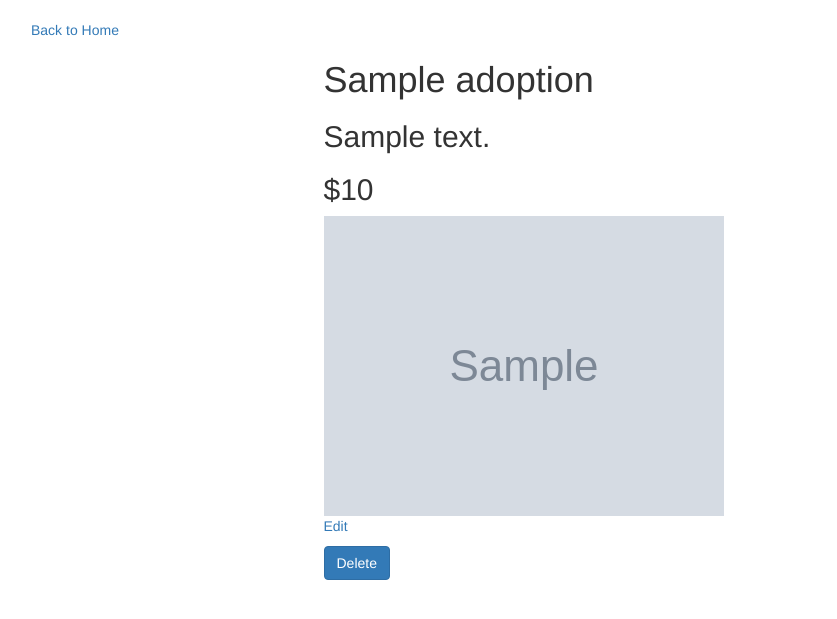
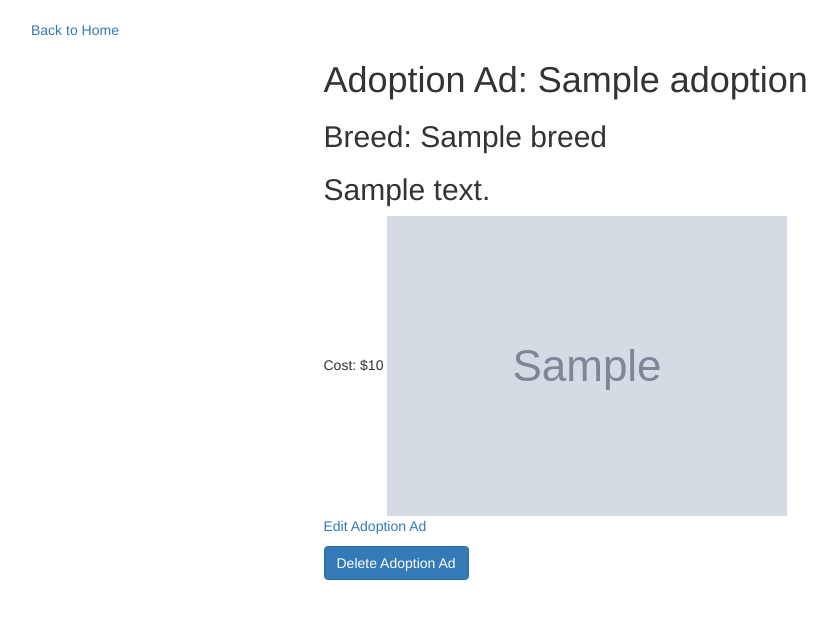
Before and after one commit to squeaky1273/adoption_contractor_project, a Flask app: template templates/adoptions_show.html in a window 1280 px wide. Shown: the part 52-671 px from the top of the page, without its empty margins (39-876 px from the left). Run offline with Flask 2, Linux system fonts and the light colour scheme; the template is opened without the code that fills it: most values are stand-ins (such as "Sample title", 1, 10 or a date in 2020); grey boxes marked "Sample" are stand-in pictures; some libraries are stand-ins or nearby versions.

Commit message:
changed naming

```diff
--- a/app.py
+++ b/app.py
@@ -6,6 +6,7 @@ import os
 host = os.environ.get('MONGODB_URI', 'mongodb://localhost:27017/Contractor')
 client = MongoClient(host=f'{host}?retryWrites=false')
 db = client.get_default_database()
+
 adoption_ads = db.adoptions
 
 app = Flask(__name__)
--- a/templates/adoptions_show.html
+++ b/templates/adoptions_show.html
@@ -5,15 +5,16 @@
 <a href='/'>Back to Home</a>
 <div class='row'>
     <div class='col-sm-6 col-sm-offset-3'>
-        <h1>{{ adoption.title }}</h1>
+        <h1>Adoption Ad: {{ adoption.name }}</h1>
+        <h2>Breed: {{ adoption.breed }}</h2>
         <h2>{{ adoption.description }}</h2>
-        <h2>${{ adoption.price }}</h2>
+        Cost: ${{ adoption.price }}
         <img src="{{ adoption.image_url }}"><br>
 
-        <p><a href='/adoptionss/{{ adoption._id }}/edit'>Edit</a></p>
+        <p><a href='/adoptionss/{{ adoption._id }}/edit'>Edit Adoption Ad</a></p>
         <p><form method='POST' action='/adoptions/{{ adoption._id }}/delete'>
             <input type='hidden' name='_method' value='DELETE'>
-            <button class='btn btn-primary' type='submit'>Delete</button>
+            <button class='btn btn-primary' type='submit'>Delete Adoption Ad</button>
         </form></p>
     </div>
 </div>
```
